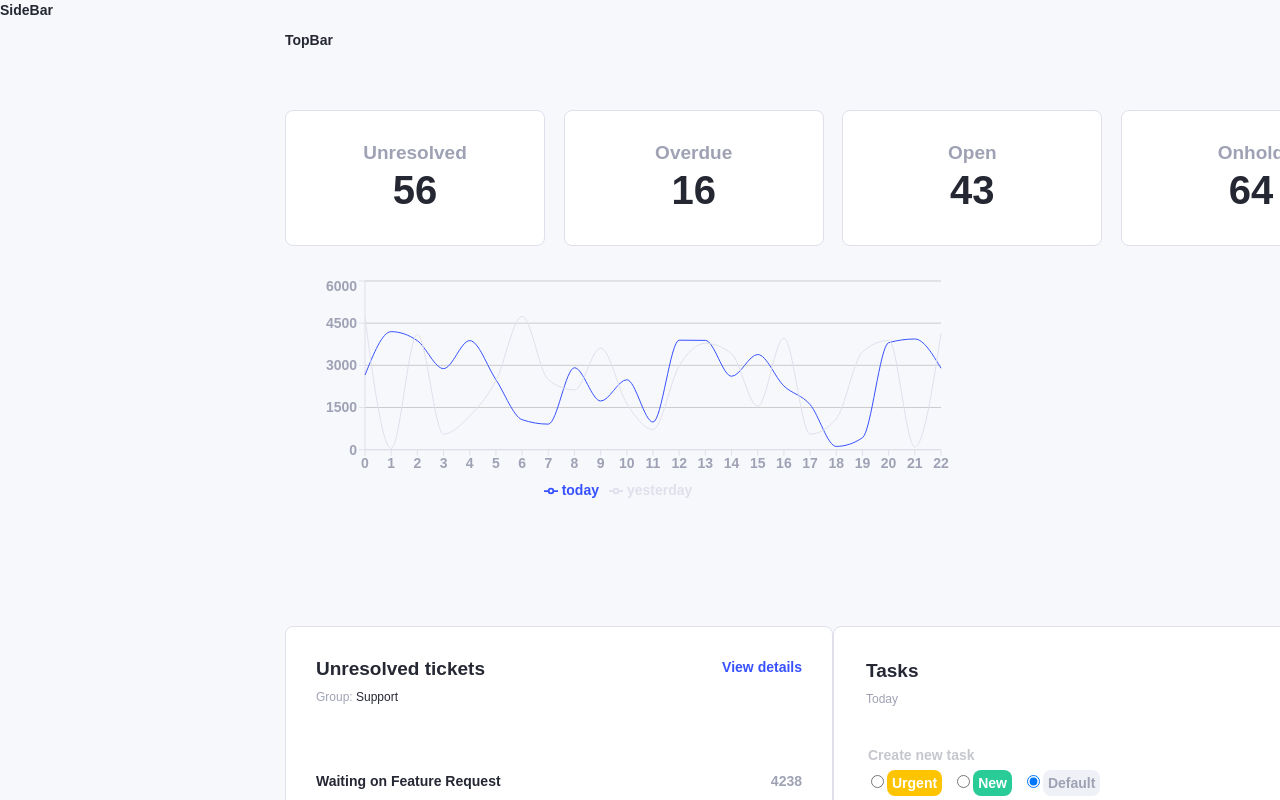
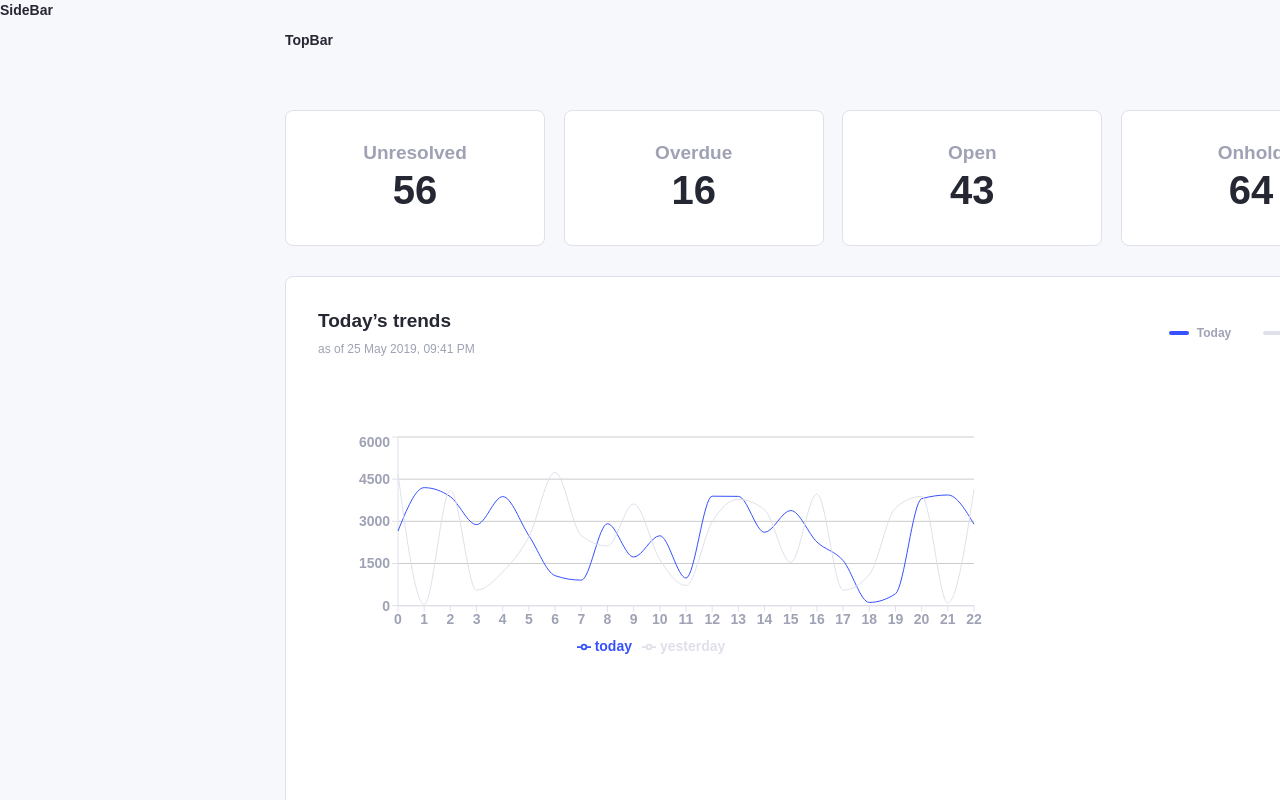
Before and after one commit to KseniaPopova02/dashboard-kit, a React (Create React App) app: page /dashboard/Overview in a window 1280 px wide. Shown: the top 800 px of the page. Built offline with nearby package versions, Linux system fonts and the light colour scheme.

Commit message:
add: Header component

```diff
--- /dev/null
+++ b/src/modules/OverviewChartBlock/Header/Header.jsx
@@ -0,0 +1,21 @@
+import {
+  StyledHeaderWrapper,
+  StyledSubtitle,
+  StyledTitle,
+  StyledToday,
+  StyledYesterday,
+  StyledDaysWrapper,
+} from "./style";
+
+export const Header = () => (
+  <StyledHeaderWrapper>
+    <div>
+      <StyledTitle>Today’s trends</StyledTitle>
+      <StyledSubtitle>as of 25 May 2019, 09:41 PM</StyledSubtitle>
+    </div>
+    <StyledDaysWrapper>
+      <StyledToday>Today</StyledToday>
+      <StyledYesterday>Yesterday</StyledYesterday>
+    </StyledDaysWrapper>
+  </StyledHeaderWrapper>
+);
--- /dev/null
+++ b/src/modules/OverviewChartBlock/Header/index.js
@@ -0,0 +1 @@
+export * from "./Header";
--- /dev/null
+++ b/src/modules/OverviewChartBlock/Header/style.js
@@ -0,0 +1,59 @@
+import styled from "styled-components";
+
+export const StyledTitle = styled.div`
+  font-weight: 700;
+  font-size: 19px;
+  line-height: 24px;
+  margin-bottom: 8px;
+`;
+
+export const StyledSubtitle = styled.div`
+  font-weight: 400;
+  font-size: 12px;
+  line-height: 16px;
+  color: #9fa2b4;
+`;
+
+export const StyledHeaderWrapper = styled.div`
+  display: flex;
+  justify-content: space-between;
+  align-items: center;
+  margin-bottom: 75px;
+`;
+
+export const StyledToday = styled.div`
+  font-weight: 600;
+  font-size: 12px;
+  line-height: 15px;
+  color: #9fa2b4;
+  &::before {
+    content: "";
+    display: inline-block;
+    width: 16px;
+    border: 2px solid #3751ff;
+    margin-right: 8px;
+    border-radius: 8px;
+    transform: translateY(-50%);
+  }
+`;
+
+export const StyledYesterday = styled.div`
+  font-weight: 600;
+  font-size: 12px;
+  line-height: 15px;
+  color: #9fa2b4;
+  &::before {
+    content: "";
+    display: inline-block;
+    width: 16px;
+    border: 2px solid #dfe0eb;
+    border-radius: 8px;
+    margin-right: 8px;
+    transform: translateY(-50%);
+  }
+`;
+
+export const StyledDaysWrapper = styled.div`
+  display: flex;
+  gap: 32px;
+`;
--- a/src/modules/OverviewChartBlock/OverviewChartBlock.jsx
+++ b/src/modules/OverviewChartBlock/OverviewChartBlock.jsx
@@ -1,6 +1,10 @@
 import { Chart } from "./Chart";
+import { Header } from "./Header";
+import { StyledWrapper } from "./style";
+
 export const OverviewChartBlock = () => (
-  <>
-    <Chart></Chart>
-  </>
+  <StyledWrapper>
+    <Header />
+    <Chart />
+  </StyledWrapper>
 );
--- /dev/null
+++ b/src/modules/OverviewChartBlock/style.js
@@ -0,0 +1,8 @@
+import styled from "styled-components";
+
+export const StyledWrapper = styled.div`
+  border: 1px solid #dfe0eb;
+  border-radius: 8px;
+  background: #ffffff;
+  padding: 32px;
+`;
```
